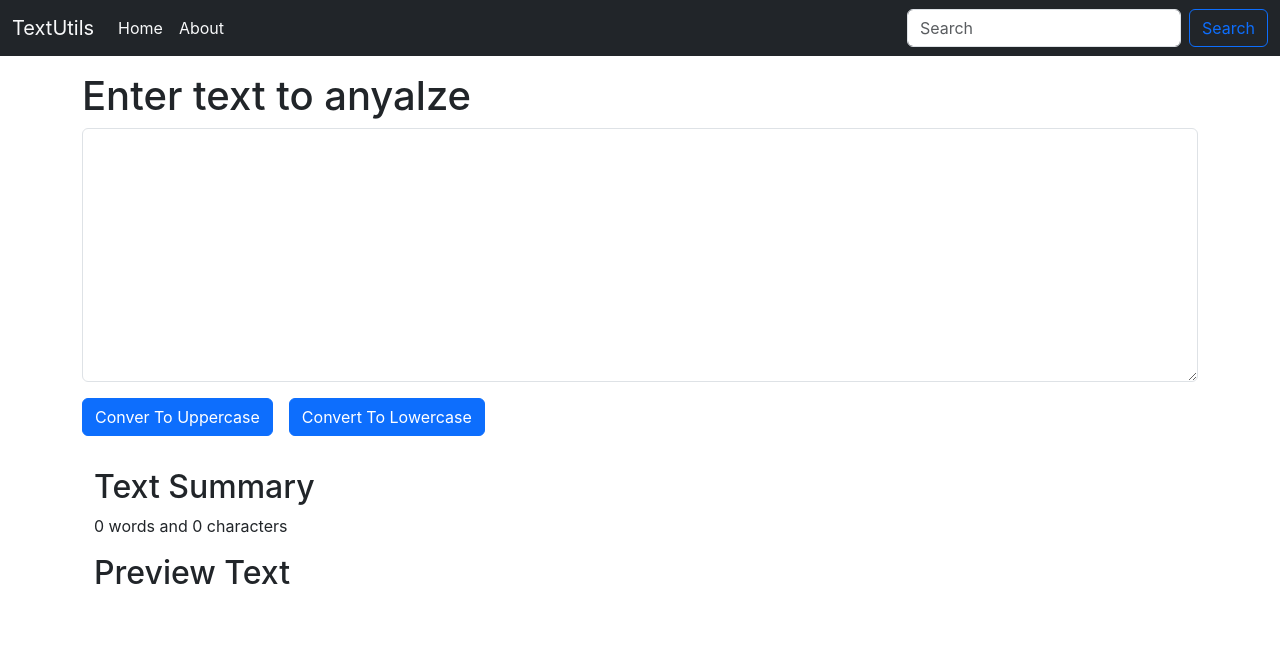
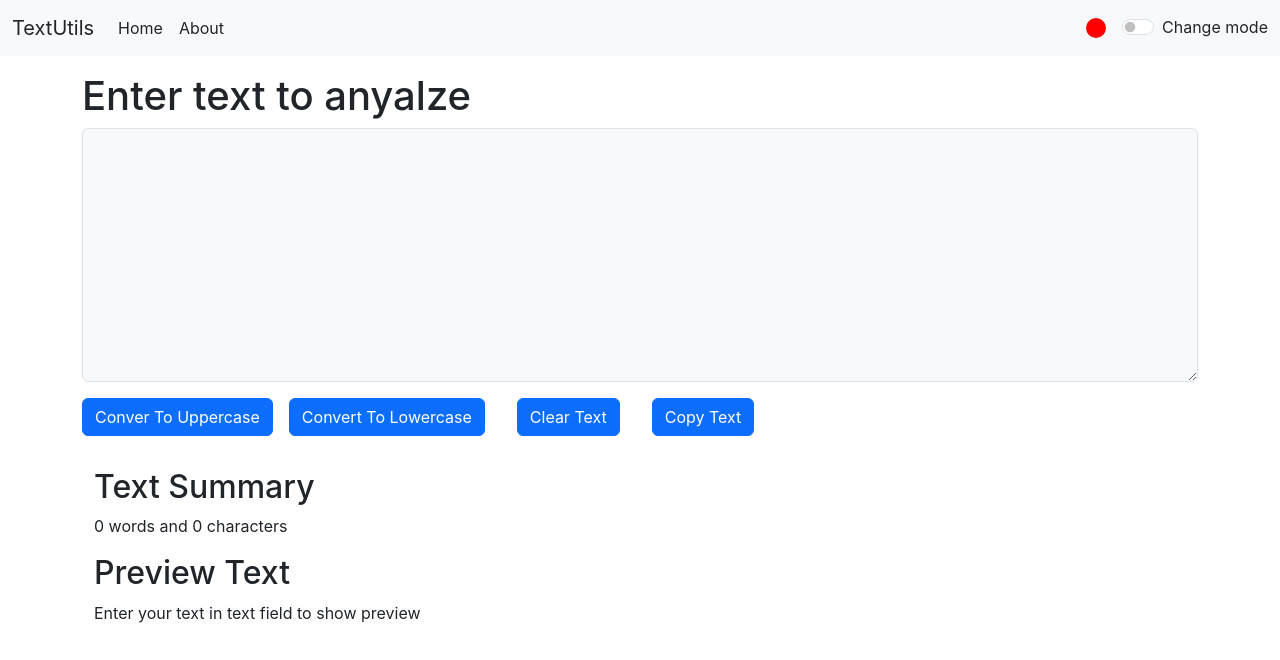
Before and after one commit to dixit9232/textUtils, a React (Create React App) app: page / in a window 1280 px wide. Shown: the top 660 px of the page. Built offline with nearby package versions, Linux system fonts and the light colour scheme.

Commit message:
"Added dark mode toggle to App.js, updated Navbar.js to reflect mode changes, and modified TextArea.js to include new buttons for clearing and copying text."

```diff
--- a/src/App.js
+++ b/src/App.js
@@ -1,16 +1,37 @@
-import React from "react";
+import React, { useState } from "react";
 import Navbar from "./components/Navbar";
 import TextArea from "./components/TextArea";
 
 import "./App.css";
+// import About from "./components/About";
 
 function App() {
+
+
+  const toggleMode = () => {
+    if (Mode === 'light') {
+      setMode('dark');
+      document.body.style.backgroundColor = '#343a40';
+      document.body.style.color = 'white';
+    }
+    else {
+      setMode('light')
+      document.body.style.backgroundColor = 'white';
+      document.body.style.color = 'black';
+    }
+  };
+  const [Mode, setMode] = useState('light');
+
   return (
     <>
-      <Navbar title="TextUtils" />
+      <Navbar title="TextUtils" mode={Mode} toggleMode={toggleMode} />
       <div className="container my-3">
-        <TextArea heading="Enter text to anyalze" />
+        <TextArea heading="Enter text to anyalze" mode={Mode} />
       </div>
+      {/* <div className="container">
+        <About mode={Mode} />
+
+      </div> */}
     </>
   );
 }
--- /dev/null
+++ b/src/components/About.js
@@ -0,0 +1,46 @@
+import React from 'react';
+
+export default function About(props) {
+  return (
+    <div>
+      <div className="accordion " id="accordionExample">
+        <div className="accordion-item ">
+          <h2 className="accordion-header">
+            <button className={`accordion-button text-${props.mode === 'light' ? 'dark' : 'light'} bg-${props.mode}`} type="button" data-bs-toggle="collapse" data-bs-target="#collapseOne" aria-expanded="true" aria-controls="collapseOne" >
+              Accordion Item #1
+            </button>
+          </h2>
+          <div id="collapseOne" className={`accordion-collapse collapse show text-${props.mode === 'light' ? 'dark' : 'light'} bg-${props.mode}`} data-bs-parent="#accordionExample">
+            <div className="accordion-body">
+              <strong>This is the first item's accordion body.</strong> It is shown by default, until the collapse plugin adds the appropriate classes that we use to style each element. These classes control the overall appearance, as well as the showing and hiding via CSS transitions. You can modify any of this with custom CSS or overriding our default variables. It's also worth noting that just about any HTML can go within the <code>.accordion-body</code>, though the transition does limit overflow.
+            </div>
+          </div>
+        </div>
+        <div className="accordion-item">
+          <h2 className="accordion-header">
+            <button className={`accordion-button collapsed text-${props.mode === 'light' ? 'dark' : 'light'} bg-${props.mode}`} type="button" data-bs-toggle="collapse" data-bs-target="#collapseTwo" aria-expanded="false" aria-controls="collapseTwo">
+              Accordion Item #2
+            </button>
+          </h2>
+          <div id="collapseTwo" className={`accordion-collapse collapse text-${props.mode === 'light' ? 'dark' : 'light'} bg-${props.mode}`} data-bs-parent="#accordionExample">
+            <div className="accordion-body">
+              <strong>This is the second item's accordion body.</strong> It is hidden by default, until the collapse plugin adds the appropriate classes that we use to style each element. These classes control the overall appearance, as well as the showing and hiding via CSS transitions. You can modify any of this with custom CSS or overriding our default variables. It's also worth noting that just about any HTML can go within the <code>.accordion-body</code>, though the transition does limit overflow.
+            </div>
+          </div>
+        </div>
+        <div className="accordion-item">
+          <h2 className="accordion-header">
+            <button className={`accordion-button collapsed text-${props.mode === 'light' ? 'dark' : 'light'} bg-${props.mode}`} type="button" data-bs-toggle="collapse" data-bs-target="#collapseThree" aria-expanded="false" aria-controls="collapseThree">
+              Accordion Item #3
+            </button>
+          </h2>
+          <div id="collapseThree" className={`accordion-button collapsed text-${props.mode === 'light' ? 'dark' : 'light'} bg-${props.mode}`} data-bs-parent="#accordionExample">
+            <div className="accordion-body">
+              <strong>This is the third item's accordion body.</strong> It is hidden by default, until the collapse plugin adds the appropriate classes that we use to style each element. These classes control the overall appearance, as well as the showing and hiding via CSS transitions. You can modify any of this with custom CSS or overriding our default variables. It's also worth noting that just about any HTML can go within the <code>.accordion-body</code>, though the transition does limit overflow.
+            </div>
+          </div>
+        </div>
+      </div>
+    </div>
+  );
+}
--- a/src/components/Navbar.js
+++ b/src/components/Navbar.js
@@ -3,9 +3,9 @@
 
 export default function Navbar(props) {
   return (
-    <nav className="navbar navbar-expand-lg bg-dark">
+    <nav className={`navbar navbar-expand-lg  bg-${props.mode}`}>
       <div className="container-fluid">
-        <a className="navbar-brand text-light" href="/">
+        <a className={`navbar-brand text-${props.mode === 'light' ? 'dark' : 'light'}`} href="/">
           {props.title}
         </a>
         <button
@@ -23,7 +23,7 @@
           <ul className="navbar-nav me-auto mb-2 mb-lg-0">
             <li className="nav-item">
               <a
-                className="nav-link active text-light"
+                className={`nav-link active text-${props.mode === 'light' ? 'dark' : 'light'}`}
                 aria-current="page"
                 href="/"
               >
@@ -31,12 +31,23 @@
               </a>
             </li>
             <li className="nav-item">
-              <a className="nav-link text-light" href="/">
+              <a className={`nav-link text-${props.mode === 'light' ? 'dark' : 'light'}`} href="/">
                 About
               </a>
             </li>
           </ul>
-          <form className="d-flex" role="search">
+          <div className="redContainer mx-3" onClick={console.log("Red!")} style={{
+            backgroundColor: 'red',
+            width: '20px',
+            height: '20px',
+            borderRadius: '50%',
+            display: 'inline-block'
+          }}></div>
+          <div className="form-check form-switch">
+            <input className="form-check-input" type="checkbox" role="switch" onClick={props.toggleMode} id="flexSwitchCheckDefault" />
+            <label className={`form-check-label text-${props.mode === 'light' ? 'dark' : 'light'}`} htmlFor="flexSwitchCheckDefault">Change mode</label>
+          </div>
+          {/* <form className="d-flex" role="search">
             <input
               className="form-control me-2"
               type="search"
@@ -46,7 +57,7 @@
             <button className="btn btn-outline-primary" type="submit">
               Search
             </button>
-          </form>
+          </form> */}
         </div>
       </div>
     </nav>
@@ -55,4 +66,5 @@
 
 Navbar.propTypes = {
   title: PropTypes.string.isRequired,
+  togalMode: PropTypes.func.isRequired
 };
--- a/src/components/TextArea.js
+++ b/src/components/TextArea.js
@@ -1,5 +1,7 @@
 import React, { useState } from "react";
 import PropTypes from "prop-types";
+
+
 
 export default function TextArea(props) {
   const onChange = (event) => {
@@ -12,14 +14,27 @@
   const handelLowerCase = () => {
     setText(text.toLowerCase());
   };
+
+  const handelClearText = () => {
+    setText("");
+  }
+
+  const handelCopyText = () => {
+    let newText = document.getElementById("textArea")
+    newText.select();
+
+    navigator.clipboard.writeText(text);
+    alert("Text is Copied")
+  }
+
   const [text, setText] = useState("");
 
   return (
     <div>
       <h1>{props.heading}</h1>
-      <div className="mb-3">
+      <div className="mb-3" >
         <textarea
-          className="form-control"
+          className={`form-control text-${props.mode === 'light' ? 'dark' : 'light'} bg-${props.mode}`}
           id="textArea"
           rows="10"
           value={text}
@@ -32,6 +47,11 @@
         <button className="btn btn-primary mx-3 my-3" onClick={handelLowerCase}>
           Convert To Lowercase
         </button>
+        <button className="btn btn-primary mx-3" onClick={handelClearText}>
+          Clear Text
+        </button>
+        <button className="btn btn-primary mx-3" onClick={handelCopyText}>Copy Text</button>
+
       </div>
       <div className="container my-3">
         <h2>Text Summary</h2>
@@ -39,10 +59,12 @@
           {text.split(" ").filter((word) => word !== "").length} words and{" "}
           {text.length} characters
         </p>
+
       </div>
       <div className="container">
         <h2>Preview Text</h2>
-        <p>{text}</p>
+        <p>{text.length > 0 ? text : "Enter your text in text field to show preview"}</p>
+
       </div>
     </div>
   );
```
Also changed, not shown: src/components/ColorPalette.js (added, +19 -0 lines).
